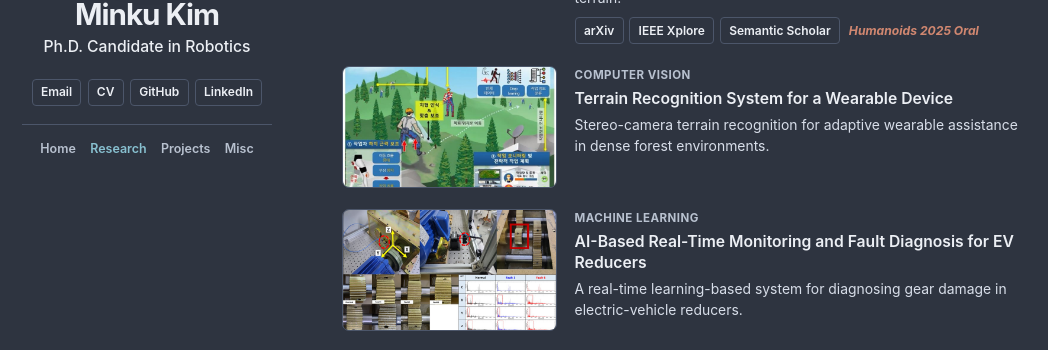
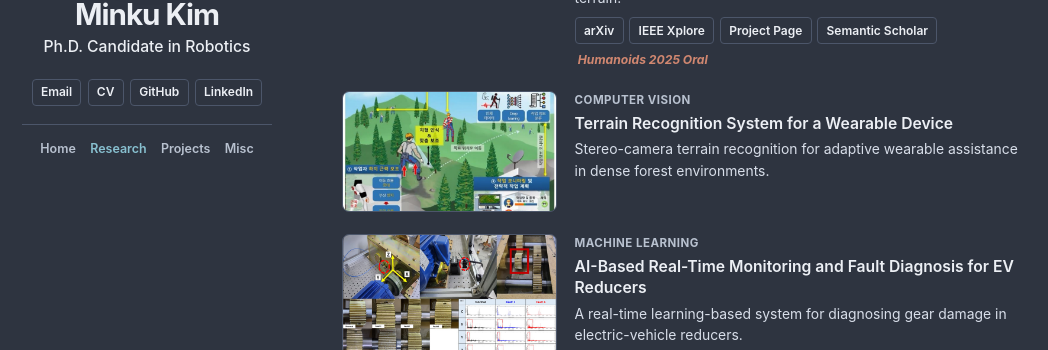
Before and after one commit to min-ku/min-ku.github.io, a Jekyll site: the page built from research.md, in a window 1280 px wide and 900 px high, scrolled down 754 px, cut to the strip 255-605 px from the top of the window. Shown: the whole strip, without its empty margins (118-1166 px from the left). Built offline with Jekyll 4.4.1, drawn with Linux system fonts in a browser that asks for light colours.

Commit message:
Link Humanoids 2025 project page

```diff
--- a/_data/publications.yml
+++ b/_data/publications.yml
@@ -55,5 +55,7 @@ main:
         url: https://arxiv.org/abs/2508.06779
       - label: IEEE Xplore
         url: https://ieeexplore.ieee.org/document/11203087
+      - label: Project Page
+        url: https://min-ku.github.io/2025Humanoids/
       - label: Semantic Scholar
         url: https://www.semanticscholar.org/paper/Learning-a-Vision-Based-Footstep-Planner-for-Kim-Acosta/128300c0e1f73e9f17fe8cfec0a45f4fde2a8661
--- a/_data/research.yml
+++ b/_data/research.yml
@@ -103,6 +103,8 @@
       url: https://arxiv.org/abs/2508.06779
     - label: IEEE Xplore
       url: https://ieeexplore.ieee.org/document/11203087
+    - label: Project Page
+      url: https://min-ku.github.io/2025Humanoids/
     - label: Semantic Scholar
       url: https://www.semanticscholar.org/paper/Learning-a-Vision-Based-Footstep-Planner-for-Kim-Acosta/128300c0e1f73e9f17fe8cfec0a45f4fde2a8661
 
```
